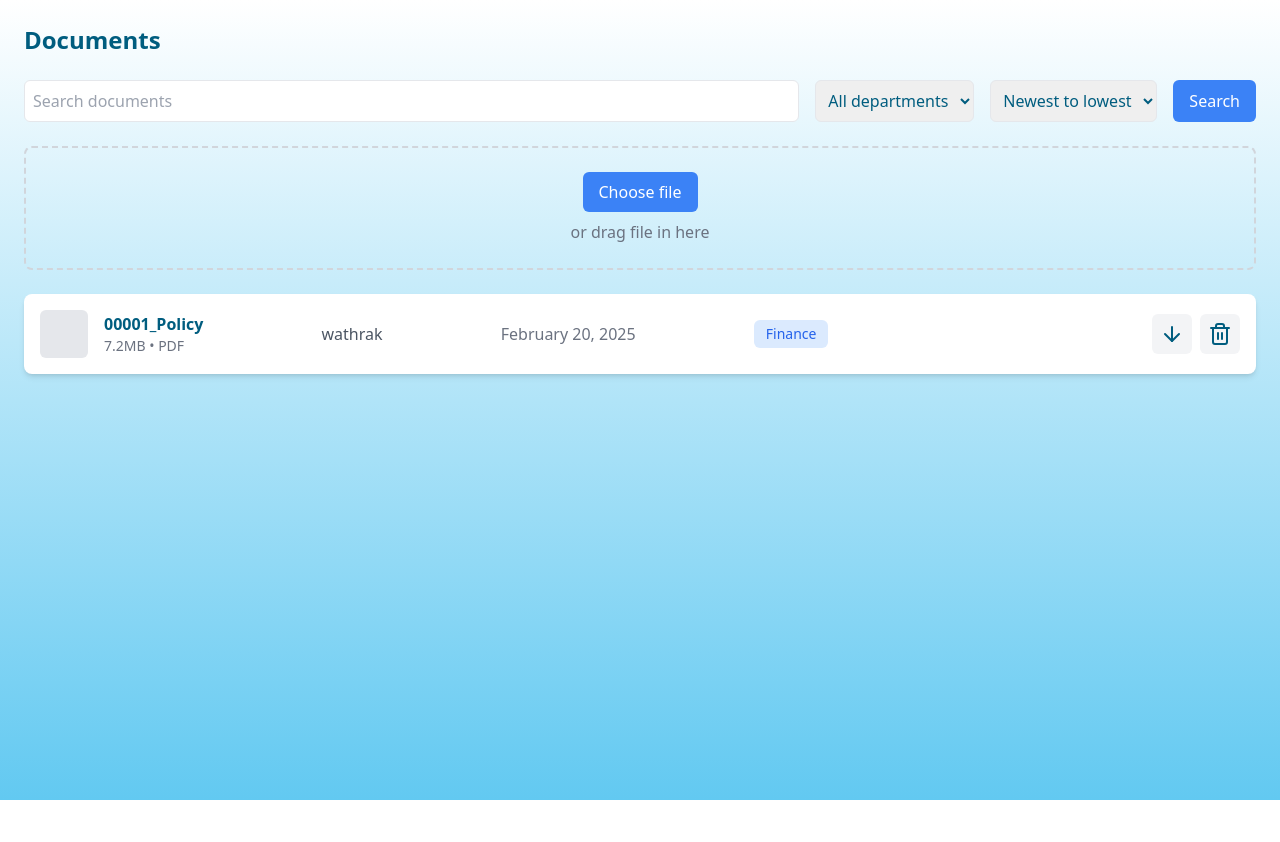
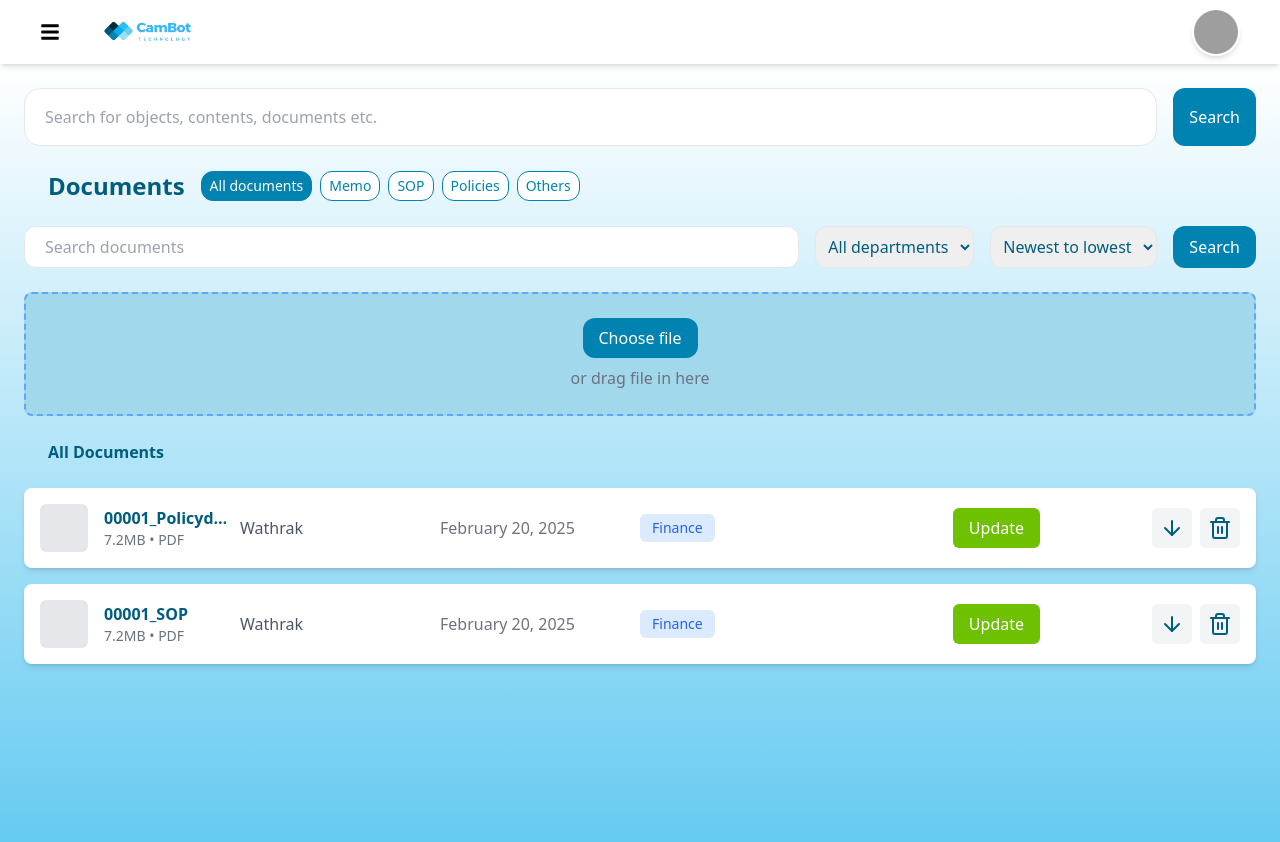
Before and after one commit to Thyda-Chan/MVP-Group1-Cambot-Frontend, a Next.js app: page /documents in a window 1280 px wide. Shown: the top 842 px of the page. Before the commit the page ends 800 px from the top, so only its background shows below. Built offline with nearby package versions, Linux system fonts and the light colour scheme; grey boxes are pictures that could not be loaded.

Commit message:
update document.tsx

```diff
--- /dev/null
+++ b/src/app/documents/Button.tsx
@@ -0,0 +1,22 @@
+import React from "react";
+
+export default function Button({
+  title,
+  isActive,
+  onClick,
+}: {
+  title: string;
+  isActive: boolean;
+  onClick: () => void;
+}) {
+  return (
+    <button
+      className={`${
+        isActive ? "bg-darkblue text-white" : "bg-white text-darkblue"
+      } border border-darkblue rounded-xl text-sm px-2 py-1 transition-colors`}
+      onClick={onClick}
+    >
+      {title}
+    </button>
+  );
+}
--- /dev/null
+++ b/src/app/documents/SearchDoc.tsx
@@ -0,0 +1,22 @@
+import React from "react";
+
+export default function SearchDoc({ placeholder }: { placeholder: string }) {
+  return (
+    <div className="flex gap-4">
+      <input
+        type="text"
+        placeholder={placeholder}
+        className="py-2 px-5 border rounded-xl flex-grow"
+      />
+      <select className="p-2 border rounded-xl">
+        <option>All departments</option>
+      </select>
+      <select className="p-2 border rounded-xl">
+        <option>Newest to lowest</option>
+      </select>
+      <button className="px-4 py-2 bg-darkblue text-white rounded-xl">
+        Search
+      </button>
+    </div>
+  );
+}
--- /dev/null
+++ b/src/app/documents/Searchbar.tsx
@@ -0,0 +1,16 @@
+import React from "react";
+
+export default function Searchbar() {
+  return (
+    <div className="flex gap-4">
+      <input
+        type="text"
+        placeholder="Search for objects, contents, documents etc."
+        className="py-4 px-5 border rounded-2xl flex-grow"
+      />
+      <button className="px-4 py-2 bg-darkblue text-white rounded-xl">
+        Search
+      </button>
+    </div>
+  );
+}
--- a/src/app/documents/page.tsx
+++ b/src/app/documents/page.tsx
@@ -1,19 +1,12 @@
 "use client";
 
+import Header from "@/components/chatbot/header";
 import { ArrowDown, Trash2 } from "lucide-react";
-
-const documents = [
-  {
-    id: 1,
-    name: "00001_Policy",
-    size: "7.2MB",
-    type: "PDF",
-    department: "Finance",
-    author: "wathrak",
-    date: "February 20, 2025",
-  },
-];
-
+import SearchDoc from "./SearchDoc";
+import Searchbar from "./Searchbar";
+import Button from "./Button";
+import { useState } from "react";
+import { useSubmission } from "../upload/SubmissionContext";
 interface Document {
   id: number;
   name: string;
@@ -24,27 +17,107 @@ interface Document {
   date: string;
 }
 
-const DocumentCard = ({ doc }: { doc: Document }) => {
+export default function Documents() {
+  const [activeIndex, setActiveIndex] = useState(0);
+  const { data } = useSubmission();
+
+  const buttons = ["All documents", "Memo", "SOP", "Policies", "Others"];
+  const submittedDocument = data
+    ? [
+        {
+          id: Math.floor(Math.random() * 1000),
+          name: data.title || "Untitled Document",
+          size: "",
+          type: data.file
+            ? data.file.type.split("/")[1].toUpperCase()
+            : "Unknown",
+          department: data.department || "Unknown",
+          author: data.adminName || "Unknown",
+          date: data.publishedDate || new Date().toLocaleDateString(),
+        },
+      ]
+    : [];
+
+  const documents = [
+    {
+      id: 1,
+      name: "00001_Policyd33safds212",
+      size: "7.2MB",
+      type: "PDF",
+      department: "Finance",
+      author: "Wathrak",
+      date: "February 20, 2025",
+    },
+    {
+      id: 2,
+      name: "00001_SOP",
+      size: "7.2MB",
+      type: "PDF",
+      department: "Finance",
+      author: "Wathrak",
+      date: "February 20, 2025",
+    },
+    ...submittedDocument,
+  ];
+
   return (
-    <div className="flex items-center justify-between p-4 bg-white rounded-lg shadow-md">
-      <div className="flex items-center gap-4">
+    <div>
+      <Header />
+      <div className="min-h-screen text-primary bg-gradient-to-b from-white to-[#62C9F1] flex justify-center items-center">
+        <div className="min-h-screen min-w-full p-6 space-y-6">
+          <Searchbar />
+          <div className="flex items-center gap-4 ml-6">
+            <h1 className="text-2xl font-semibold">Documents</h1>
+            <div className="flex space-x-2">
+              {buttons.map((title, index) => (
+                <Button
+                  key={index}
+                  title={title}
+                  isActive={activeIndex === index}
+                  onClick={() => setActiveIndex(index)}
+                />
+              ))}
+            </div>
+          </div>
+          <SearchDoc placeholder="Search documents" />
+          <FileUpload />
+          <div className="font-semibold ml-6">All Documents</div>
+          <div className="space-y-4">
+            {documents.map((doc) => (
+              <DocumentBox key={doc.id} doc={doc} />
+            ))}
+          </div>
+        </div>
+      </div>
+    </div>
+  );
+}
+
+const DocumentBox = ({ doc }: { doc: Document }) => {
+  return (
+    <div className="flex items-center p-4 bg-white rounded-lg shadow-md">
+      <div className="flex-1 flex items-center gap-4">
         <div className="w-12 h-12 bg-gray-200 rounded-md"></div>
         <div>
-          <p className="font-semibold">{doc.name}</p>
+          <p className="font-semibold truncate w-32">{doc.name}</p>
           <p className="text-sm text-gray-500">
             {doc.size} • {doc.type}
           </p>
         </div>
       </div>
-      <p className="text-gray-600">{doc.author}</p>
-      <p className="text-gray-500">{doc.date}</p>
-      <span className="px-3 py-1 text-sm bg-blue-100 text-blue-600 rounded-md">
-        {doc.department}
-      </span>
-      <button className="px-4 py-2 text-white bg-green-500 rounded-md">
-        Update
-      </button>
-      <div className="flex gap-2">
+      <p className="flex-1 text-gray-600">{doc.author}</p>
+      <p className="flex-1 text-gray-500">{doc.date}</p>
+      <div className="flex-1">
+        <div className="w-fit px-3 py-1 text-sm bg-blue-100 text-blue-600 rounded-md">
+          {doc.department}
+        </div>
+      </div>
+      <div className="flex-1 flex justify-end">
+        <button className="px-4 py-2 bg-green text-white rounded-md">
+          Update
+        </button>
+      </div>
+      <div className="flex-1 gap-2 flex justify-end">
         <button className="p-2 bg-gray-100 rounded-md">
           <ArrowDown />
         </button>
@@ -58,49 +131,11 @@ const DocumentCard = ({ doc }: { doc: Document }) => {
 
 const FileUpload = () => {
   return (
-    <div className="p-6 border-2 border-dashed border-gray-300 rounded-lg text-center">
-      <button className="px-4 py-2 bg-blue-500 text-white rounded-md">
+    <div className="p-6 border-2 border-dashed border-blue-400 bg-[#a1d8eb] rounded-lg text-center">
+      <button className="px-4 py-2 bg-darkblue text-white rounded-xl">
         Choose file
       </button>
       <p className="text-gray-500 mt-2">or drag file in here</p>
     </div>
   );
 };
-
-const SearchBar = () => {
-  return (
-    <div className="flex gap-4">
-      <input
-        type="text"
-        placeholder="Search documents"
-        className="p-2 border rounded-md flex-grow"
-      />
-      <select className="p-2 border rounded-md">
-        <option>All departments</option>
-      </select>
-      <select className="p-2 border rounded-md">
-        <option>Newest to lowest</option>
-      </select>
-      <button className="px-4 py-2 bg-blue-500 text-white rounded-md">
-        Search
-      </button>
-    </div>
-  );
-};
-
-export default function DocumentsPage() {
-  return (
-    <div className="min-h-screen text-primary bg-gradient-to-b from-white to-[#62C9F1] flex justify-center items-center">
-      <div className="min-h-screen min-w-full p-6 space-y-6">
-        <h1 className="text-2xl font-bold">Documents</h1>
-        <SearchBar />
-        <FileUpload />
-        <div className="space-y-4">
-          {documents.map((doc) => (
-            <DocumentCard key={doc.id} doc={doc} />
-          ))}
-        </div>
-      </div>
-    </div>
-  );
-}
--- a/src/app/layout.tsx
+++ b/src/app/layout.tsx
@@ -1,6 +1,7 @@
 import "./globals.css";
 import { ReactNode } from "react";
 import favicon from "@/public/Assets_Images/image.png"; // Import image
+import { SubmissionProvider } from "./upload/SubmissionContext";
 
 export const metadata = {
   title: "CamBot",
@@ -21,7 +22,9 @@ export default function RootLayout({ children }: RootLayoutProps) {
         <link rel="icon" href={favicon.src} sizes="any" />
         <meta name="theme-color" content="#ffffff" />
       </head>
-      <body>{children}</body>
+      <body>
+        <SubmissionProvider>{children}</SubmissionProvider>
+      </body>
     </html>
   );
 }
--- /dev/null
+++ b/src/app/upload/SubmissionContext.tsx
@@ -0,0 +1,38 @@
+"use client";
+import { createContext, useContext, useState, ReactNode } from "react";
+
+interface SubmissionData {
+  title: string;
+  adminName: string;
+  documentType: string;
+  department: string;
+  publishedDate: string;
+  file?: File;
+}
+
+interface SubmissionContextType {
+  data: SubmissionData | null;
+  setData: (data: SubmissionData) => void;
+}
+
+const SubmissionContext = createContext<SubmissionContextType | undefined>(
+  undefined
+);
+
+export const useSubmission = () => {
+  const context = useContext(SubmissionContext);
+  if (!context) {
+    throw new Error("useSubmission must be used within a SubmissionProvider");
+  }
+  return context;
+};
+
+export const SubmissionProvider = ({ children }: { children: ReactNode }) => {
+  const [data, setData] = useState<SubmissionData | null>(null);
+
+  return (
+    <SubmissionContext.Provider value={{ data, setData }}>
+      {children}
+    </SubmissionContext.Provider>
+  );
+};
--- a/src/app/upload/page.tsx
+++ b/src/app/upload/page.tsx
@@ -2,60 +2,73 @@
 
 import { useState } from "react";
 import { useForm } from "react-hook-form";
+import { useRouter } from "next/navigation";
 import Input from "./Input";
+import Header from "@/components/chatbot/header";
+import { useSubmission } from "./SubmissionContext";
 
 export default function Upload() {
+  const [file, setFile] = useState<File | null>(null);
+  const [previewUrl, setPreviewUrl] = useState<string | null>(null);
+  const { setData } = useSubmission();
+  const router = useRouter();
+
   const {
     register,
     handleSubmit,
     formState: { errors },
   } = useForm();
-  const [file, setFile] = useState<File | null>(null);
 
   const onSubmit = (data: any) => {
-    console.log({ ...data, file });
+    setData({ ...data, file });
+    router.push("/documents");
   };
 
   const handleFileUpload = (event: React.ChangeEvent<HTMLInputElement>) => {
     if (event.target.files && event.target.files[0]) {
-      setFile(event.target.files[0]);
+      const uploadedFile = event.target.files[0];
+      setFile(uploadedFile);
+      setPreviewUrl(URL.createObjectURL(uploadedFile));
     }
   };
 
   return (
+    <div>
+      <Header />
       <div className="min-h-screen text-primary bg-gradient-to-b from-white to-[#62C9F1] flex justify-center items-center">
-      <div className="bg-white shadow-lg rounded-xl p-6 w-full max-w-3xl">
+        <div className="bg-white shadow-lg rounded-2xl p-6 w-full mx-8">
           <h2 className="text-xl font-semibold text-center mb-4">
             Upload Documents
           </h2>
 
           <form onSubmit={handleSubmit(onSubmit)} className="space-y-4">
-          {/* Upload */}
+            {/* File Upload */}
             <div>Upload Your Documents</div>
             <div className="border-2 border-dashed border-blue-300 rounded-lg p-6 flex flex-col items-center justify-center cursor-pointer bg-[#c9e5ee]">
               <p className="text-blue-600">Drag and drop to upload</p>
               <p className="text-sm text-gray-500">or browse</p>
               <input type="file" onChange={handleFileUpload} />
-            {file && <p className="text-sm mt-2 text-gray-600">{file.name}</p>}
+              {file && (
+                <p className="text-sm mt-2 text-gray-600">{file.name}</p>
+              )}
             </div>
 
             <Input
               label="Title"
               name="title"
-            placeholder="Input the title of your document"
+              placeholder="Document title"
+              register={register}
+              errors={errors}
+            />
+            <Input
+              label="Admin's Name"
+              name="adminName"
+              placeholder="Your name"
               register={register}
               errors={errors}
             />
 
-          <Input
-            label="Admin's Name"
-            name="adminName"
-            placeholder="Input your name here"
-            register={register}
-            errors={errors}
-          />
-
-          {/* Type & Dept */}
+            {/* Type & Department */}
             <div className="grid grid-cols-2 gap-4">
               <div>
                 <label className="block font-medium">Document Type *</label>
@@ -100,7 +113,7 @@ export default function Upload() {
             <div className="flex justify-center">
               <button
                 type="submit"
-              className="w-1/4 bg-green-500 text-white py-2 rounded-lg hover:bg-green-600"
+                className="w-1/4 bg-green text-white py-2 rounded-lg"
               >
                 Save
               </button>
@@ -108,5 +121,6 @@ export default function Upload() {
           </form>
         </div>
       </div>
+    </div>
   );
 }
--- a/tailwind.config.ts
+++ b/tailwind.config.ts
@@ -14,6 +14,7 @@ export default {
         primary: "#005D7F",
         green: "#6DC100",
         skyblue: "#bce9fa",
+        darkblue: "#0083b1",
       },
     },
   },
```
Lines whose indentation alone changed are shown as unchanged.
